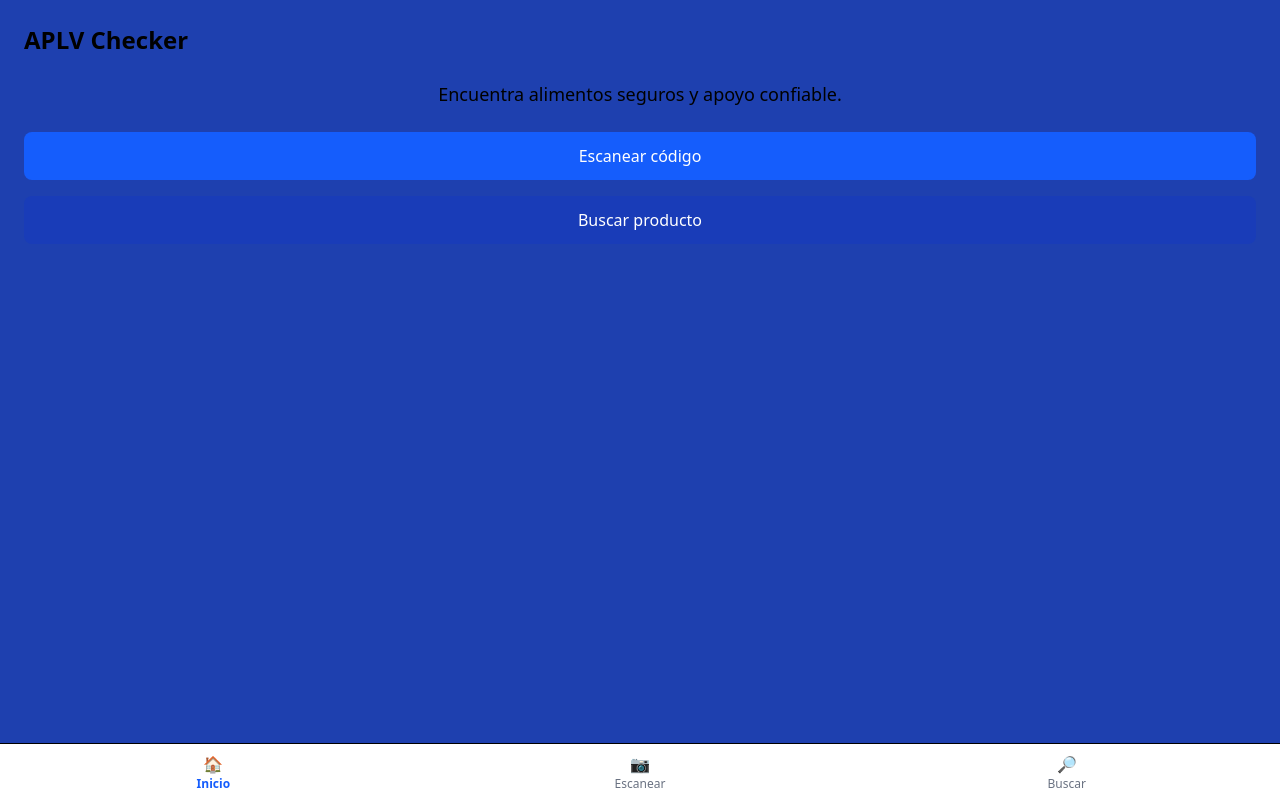
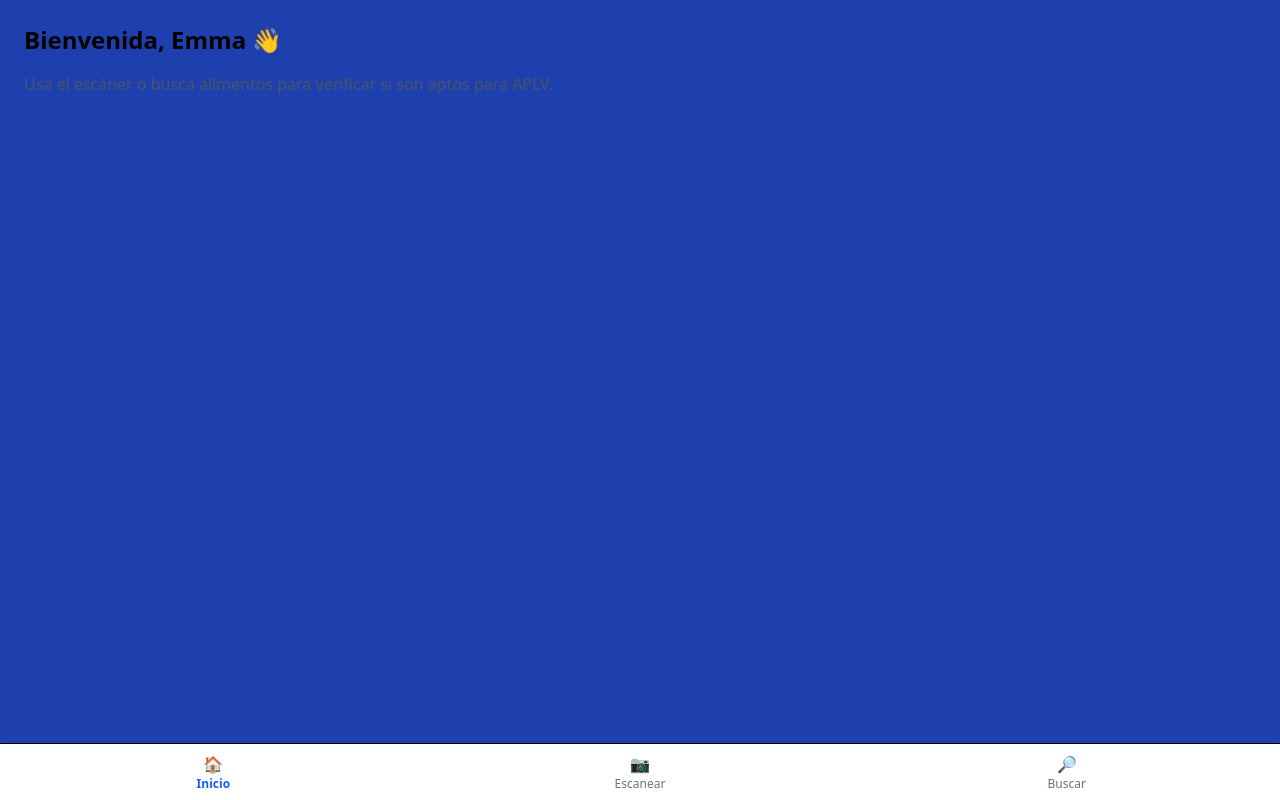
Before and after one commit to Misswtson/aplv-project, a Next.js app in the folder frontend/: page / in a window 1280 px wide. Built offline with nearby package versions, Linux system fonts and the light colour scheme.

Commit message:
refactor: modifies home page structure and route search, install barcode scanner zxing dependency on the frontend

```diff
--- a/frontend/package.json
+++ b/frontend/package.json
@@ -9,6 +9,7 @@
     "lint": "eslint"
   },
   "dependencies": {
+    "@zxing/browser": "^0.1.5",
     "next": "16.0.6",
     "next-pwa": "^5.6.0",
     "react": "19.2.0",
--- a/frontend/src/app/page.tsx
+++ b/frontend/src/app/page.tsx
@@ -1,26 +1,11 @@
-export default function HomePage() {
+export default function Home() {
   return (
-    <main className="p-6 flex flex-col gap-6">
-      <h1 className="text-2xl font-bold">APLV Checker</h1>
-      <p className="text-lg text-center">
-        Encuentra alimentos seguros y apoyo confiable.
+    <main className="p-6">
+      <h1 className="text-2xl font-bold mb-4">Bienvenida, Emma 👋</h1>
+
+      <p className="text-gray-600">
+        Usa el escáner o busca alimentos para verificar si son aptos para APLV.
       </p>
-
-      <div className="flex flex-col gap-4">
-        <a
-          href="/scan"
-          className="bg-blue-600 text-white p-3 rounded-lg text-center"
-        >
-          Escanear código
-        </a>
-
-        <a
-          href="/search"
-          className="bg-blue-800 text-white p-3 rounded-lg text-center"
-        >
-          Buscar producto
-        </a>
-      </div>
     </main>
   );
 }
--- a/frontend/src/app/search/page.tsx
+++ b/frontend/src/app/search/page.tsx
@@ -3,66 +3,56 @@
 import { useState } from "react";
 import { apiGet } from "../../lib/api"
 
+
 export default function SearchPage() {
   const [query, setQuery] = useState("");
-  const [data, setData] = useState<any>(null);
-  const [error, setError] = useState("");
+  const [results, setResults] = useState<any[]>([]);
+  const [loading, setLoading] = useState(false);
 
-  async function handleSearch() {
-    try {
-      setError("");
-      const result = await apiGet(`/products/code/${query}`);
-      setData(result);
-    } catch (err) {
-      setError("Producto no encontrado");
-      setData(null);
-    }
-  }
+  const search = async () => {
+    setLoading(true);
+    const data = await apiGet(`/products/search?query=${query}`);
+    setResults(data);
+    setLoading(false);
+  };
 
   return (
     <main className="p-4">
-      <h1 className="text-xl font-bold mb-4">Buscar producto</h1>
+      <h1 className="text-xl font-bold mb-4">Buscar alimentos</h1>
 
       <input
-        className="border p-2 w-full mb-2"
-        placeholder="Escanea o ingresa el código..."
+        type="text"
+        placeholder="Ej: Leche, Yogurt, Galletas…"
+        className="border px-3 py-2 w-full rounded mb-3"
         value={query}
         onChange={(e) => setQuery(e.target.value)}
       />
 
       <button
-        className="bg-blue-600 text-white p-2 rounded w-full"
-        onClick={handleSearch}
+        onClick={search}
+        className="bg-blue-600 text-white px-4 py-2 rounded w-full"
       >
         Buscar
       </button>
 
-      {error && <p className="text-red-500 mt-2">{error}</p>}
+      {loading && <p className="mt-4">Buscando...</p>}
 
-      {data && (
-        <div className="mt-4 p-3 border rounded">
-          <h2 className="font-bold">{data.product.name}</h2>
-          <p>Marca: {data.product.brand}</p>
-          <p>
-            Apto APLV:{" "}
-            {data.product.isSafeForAPLV === 1
-              ? "Sí 💚"
-              : data.product.isSafeForAPLV === 0
-              ? "No ❌"
-              : "Desconocido"}
-          </p>
-
-          <h3 className="font-semibold mt-3">Ingredientes:</h3>
-          <ul className="list-disc ml-5">
-            {data.ingredients.map((i: any) => (
-              <li key={i.id}>
-                {i.name}{" "}
-                {i.isMilkOrDeriv ? <span className="text-red-600">⚠️</span> : ""}
-              </li>
-            ))}
-          </ul>
-        </div>
-      )}
+      <ul className="mt-4">
+        {results.map((item) => (
+          <li key={item.id} className="p-3 bg-white rounded shadow mb-2">
+            <p className="font-bold">{item.name}</p>
+            <p className="text-sm text-gray-600">{item.brand}</p>
+            <p className="text-sm">
+              Apto APLV:{" "}
+              {item.isSafeForAPLV === null
+                ? "❓ Desconocido"
+                : item.isSafeForAPLV
+                ? "✔ Sí"
+                : "✖ No"}
+            </p>
+          </li>
+        ))}
+      </ul>
     </main>
   );
 }
```
Also changed, not shown: 1 other file (tests, documents, lock files or other folders).
